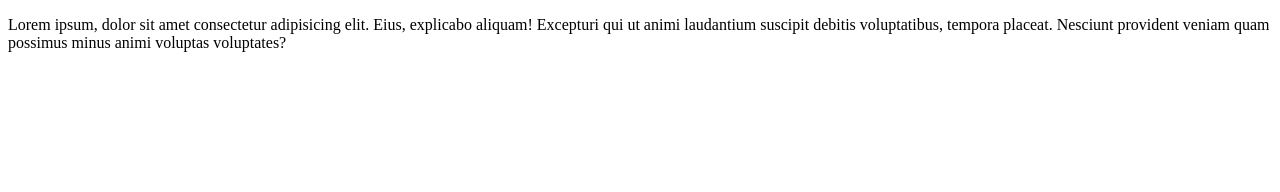
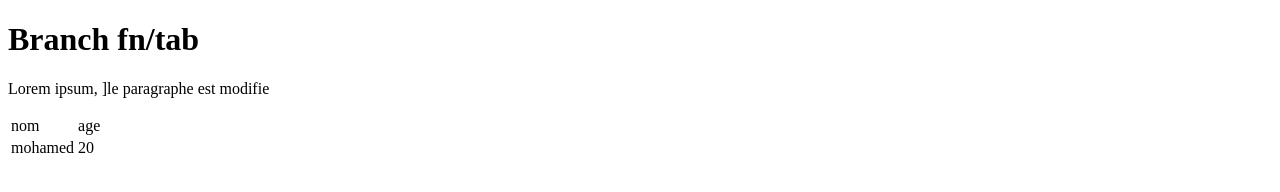
Before and after one commit to AbdellatifAnaddam/tdgit, a plain HTML site: page index.html in a window 1280 px wide. Drawn offline with Linux system fonts and the light colour scheme.

Commit message:
ajouter un titre ,modifier le paragraphe et l'ajou de tableau

```diff
--- a/index.html
+++ b/index.html
@@ -6,6 +6,17 @@
     <title>Document</title>
 </head>
 <body>
-    <p>Lorem ipsum, dolor sit amet consectetur adipisicing elit. Eius, explicabo aliquam! Excepturi qui ut animi laudantium suscipit debitis voluptatibus, tempora placeat. Nesciunt provident veniam quam possimus minus animi voluptas voluptates?</p>
+    <h1>Branch fn/tab</h1>
+    <p>Lorem ipsum, ]le paragraphe est modifie</p>
+    <table>
+        <tr>
+            <td>nom</td>
+            <td>age</td>
+        </tr>
+        <tr>
+            <td>mohamed</td>
+            <td>20</td>
+        </tr>
+    </table>
 </body>
 </html>
```
